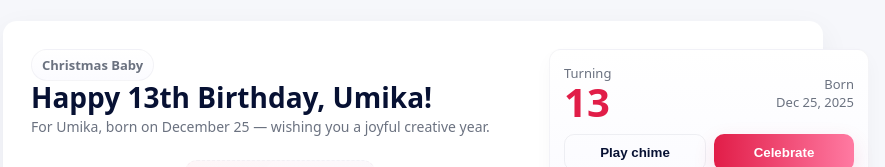
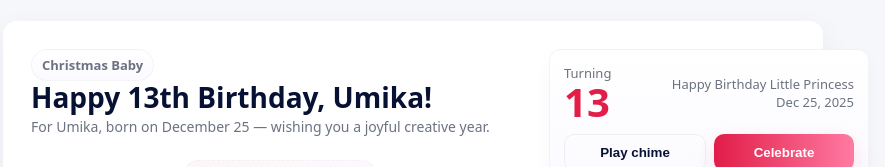
Before and after one commit to umikabala/Umika.org, a plain HTML site: page index.html in a window 1280 px wide. Shown: the part 207-374 px from the top of the page, without its empty margins (227-1112 px from the left). Drawn offline with Linux system fonts and the light colour scheme.

Commit message:
Update birthday message in index.html
Signed-off-by: Umika <62492664+umikabala@users.noreply.github.com>

```diff
--- a/index.html
+++ b/index.html
@@ -157,7 +157,7 @@
               <div class="age" id="ageNum">13</div>
             </div>
             <div style="text-align:right">
-              <div style="font-size:13px;color:var(--muted)">Born</div>
+              <div style="font-size:13px;color:var(--muted)">Happy Birthday Little Princess</div>
               <div class="date" id="dateLabel">Dec 25, 2025</div>
             </div>
           </div>
```
